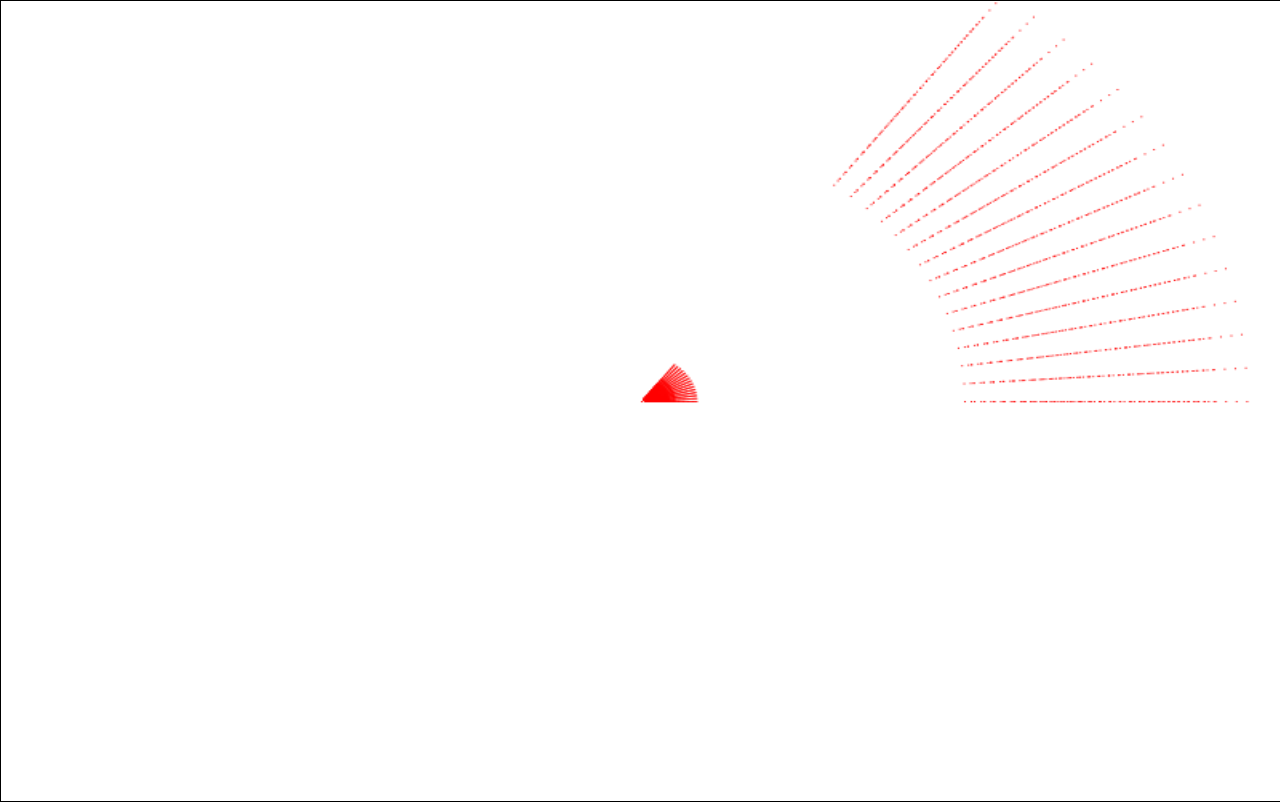
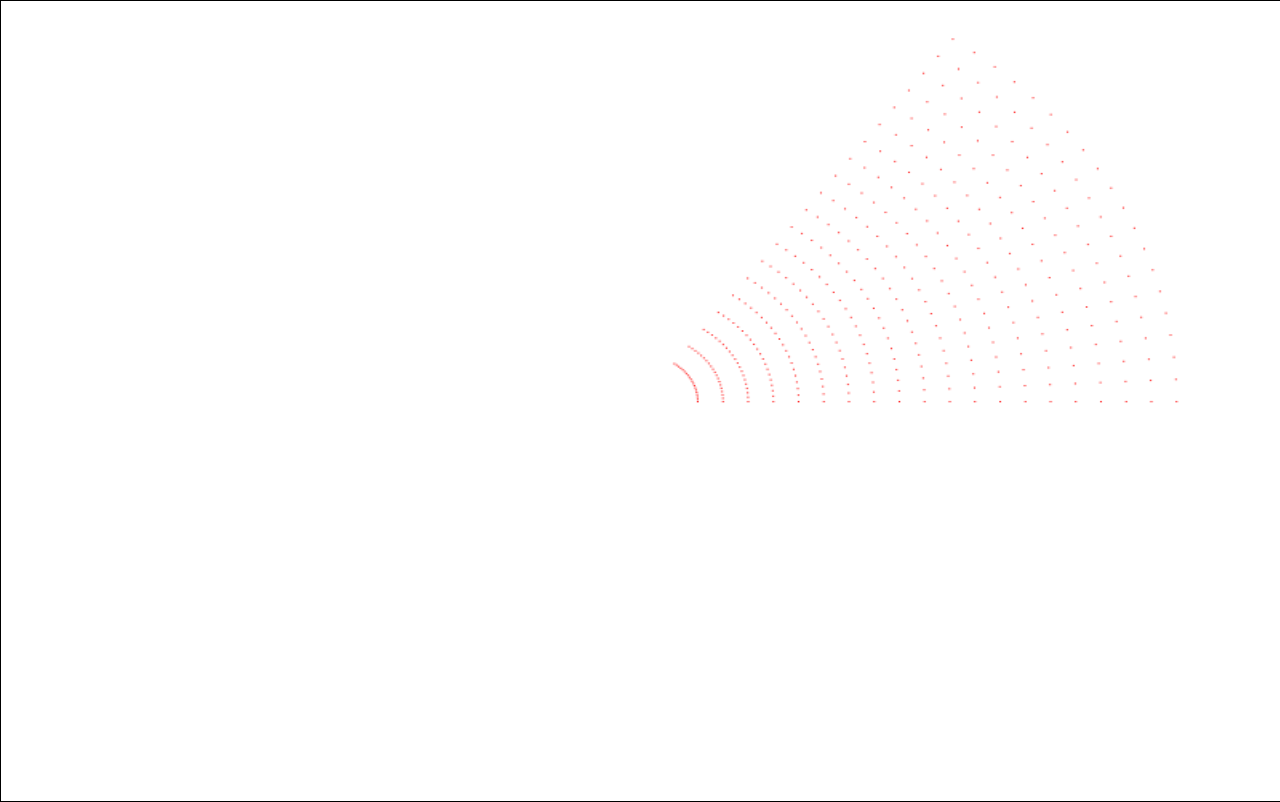
Before and after one commit to PWhiddy/KBMOD-Visualization, a plain HTML site: page voxeltracingreduction.html in a window 1280 px wide. Drawn offline with Linux system fonts and the light colour scheme.

Commit message:
progress

```diff
--- a/voxeltracingreduction.html
+++ b/voxeltracingreduction.html
@@ -17,13 +17,13 @@
 		var c = document.getElementById("myCanvas");
 		var ctx = c.getContext("2d");
 
-		const anglesCount = 15;
+		const anglesCount = 20;
 		const minAngle = 0.0;
 		const maxAngle = 1.0;
 		const angleStep = (maxAngle - minAngle)/anglesCount;
 
-		const velocitiesCount = 25;
-		const minVelocity = 200;
+		const velocitiesCount = 20;
+		const minVelocity = 35;
 		const maxVelocity = 350;
 		const velocityStep =
 			(maxVelocity - minVelocity)/velocitiesCount;
@@ -52,7 +52,7 @@
 			let curSet = new Set();
 			for (var img = 0; img<imageTimes.length; img++) {
 				let time = imageTimes[img];
-				ctx.fillRect(400+time*curTraj.xv,300-time*curTraj.yv,1,1);
+			//	ctx.fillRect(400+time*curTraj.xv,300-time*curTraj.yv,1,1);
 				let val = mapToSpiral(Math.floor(time*curTraj.xv), Math.floor(time*curTraj.yv), img);
 				curSet.add(val);
 				if (!masterList.has(val)) {
@@ -64,16 +64,27 @@
 			samplePoints[t] = curSet;
 		}
 
+		var dupList = new Set();
 		for (var [key, value] of masterList) {
-			if (value > 1) console.log(key + ", " + value + " Occurances");
+			if (value > 1) {
+				console.log(key + ", " + value + " Occurances");
+				dupList.add(key);
+			}
 		}
 
-		/*
+		var components = new Set();
+		for (var tSet of samplePoints) {
+			components.add(setUnion(tSet, dupList))
+		}
+		console.log("Components: ");
+		console.log(components);
+
+		//*
 		ctx.fillStyle="#FF0000";
 		for (t of trajectories) {
 			ctx.fillRect(400+t.xv,300-t.yv,1,1);
 		}
-		*/
+		//*/
 
 		console.log(trajectories);
 
@@ -91,6 +102,35 @@
 			return 4*y*y-3*y+x+1+z*100000000;
 		}
 
+		// Combine sets
+		function setUnion(a,b) {
+			let intersection = new Set();
+			for (var elem of b) {
+				if (a.has(elem)) {
+					intersection.add(elem);
+				}
+			}
+			return intersection;
+		}
+
+		// Is b contained within a?
+		function setIsSuper(a,b) {
+			for (var elem of b) {
+				if (!a.has(elem)) {
+					return false;
+				}
+			}
+			return true;
+		}
+
+		// Subtract b from a
+		function setDiff(a,b) {
+			let diff = new Set(a);
+			for (var elem of b) {
+				diff.delete(elem);
+			}
+			return diff;
+		}
 
 		</script>
 	</body>
```
